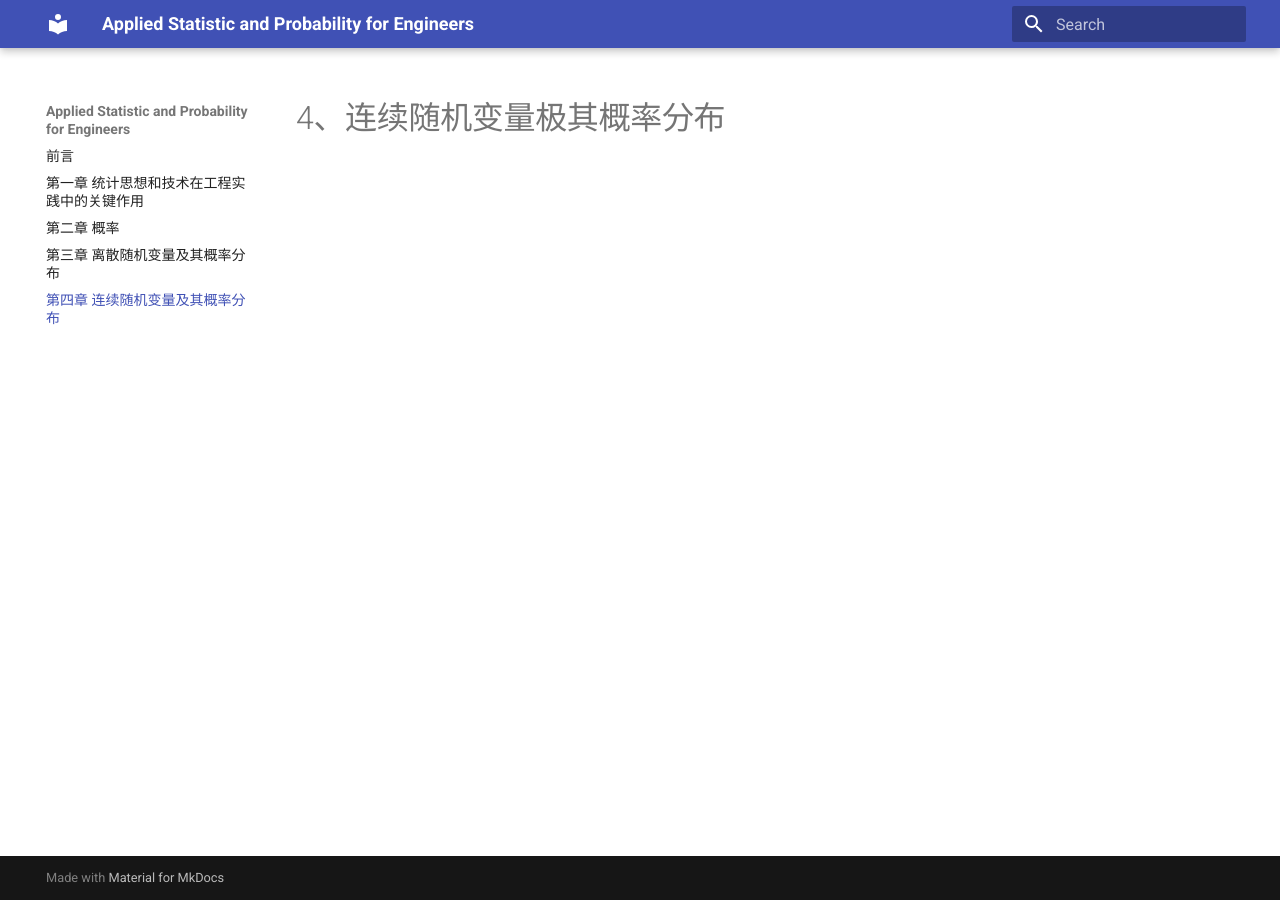
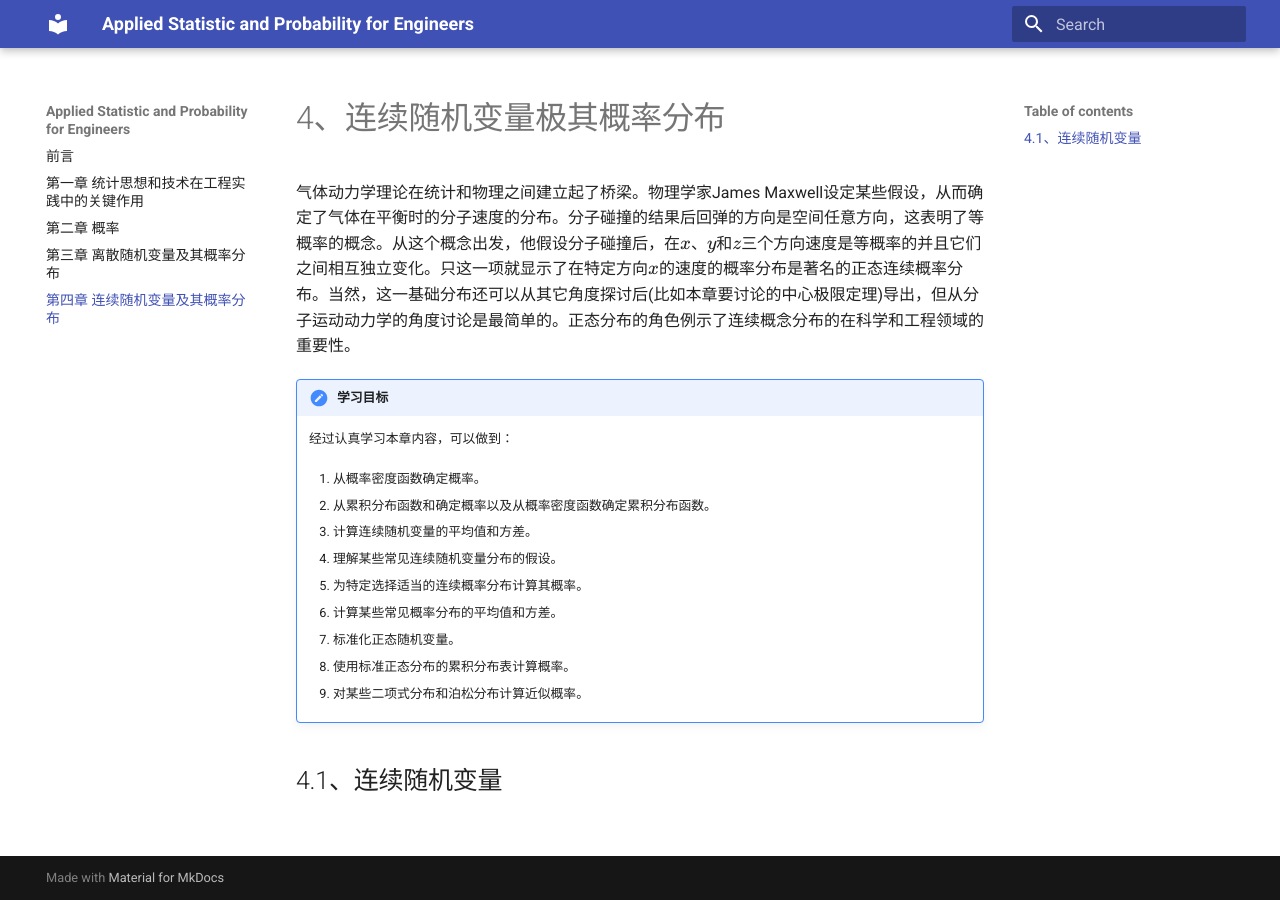
Before and after one commit to chenmich/applied_statistic_and_probability_for_engineers, an MkDocs documentation site: the page built from docs/fourth.md, in a window 1280 px wide. Built offline with MkDocs 1.6.1 and Material for MkDocs 9.7.7, drawn with Linux system fonts in a browser that asks for light colours.

Commit message:
begin 4.1

```diff
--- a/docs/fourth.md
+++ b/docs/fourth.md
@@ -1 +1,26 @@
 # 4、连续随机变量极其概率分布
+
+气体动力学理论在统计和物理之间建立起了桥梁。物理学家James Maxwell设定某些假设，从而确定了气体在平衡时的分子速度的分布。分子碰撞的结果后回弹的方向是空间任意方向，这表明了等概率的概念。从这个概念出发，他假设分子碰撞后，在$x$、$y$和$z$三个方向速度是等概率的并且它们之间相互独立变化。只这一项就显示了在特定方向$x$的速度的概率分布是著名的正态连续概率分布。当然，这一基础分布还可以从其它角度探讨后(比如本章要讨论的中心极限定理)导出，但从分子运动动力学的角度讨论是最简单的。正态分布的角色例示了连续概念分布的在科学和工程领域的重要性。
+
+!!!note "学习目标"
+    经过认真学习本章内容，可以做到：
+
+    1. 从概率密度函数确定概率。
+
+    2. 从累积分布函数和确定概率以及从概率密度函数确定累积分布函数。
+
+    3. 计算连续随机变量的平均值和方差。
+
+    4. 理解某些常见连续随机变量分布的假设。
+
+    5. 为特定选择适当的连续概率分布计算其概率。
+
+    6. 计算某些常见概率分布的平均值和方差。
+
+    7. 标准化正态随机变量。
+
+    8. 使用标准正态分布的累积分布表计算概率。
+
+    9. 对某些二项式分布和泊松分布计算近似概率。
+
+## 4.1、连续随机变量
```
